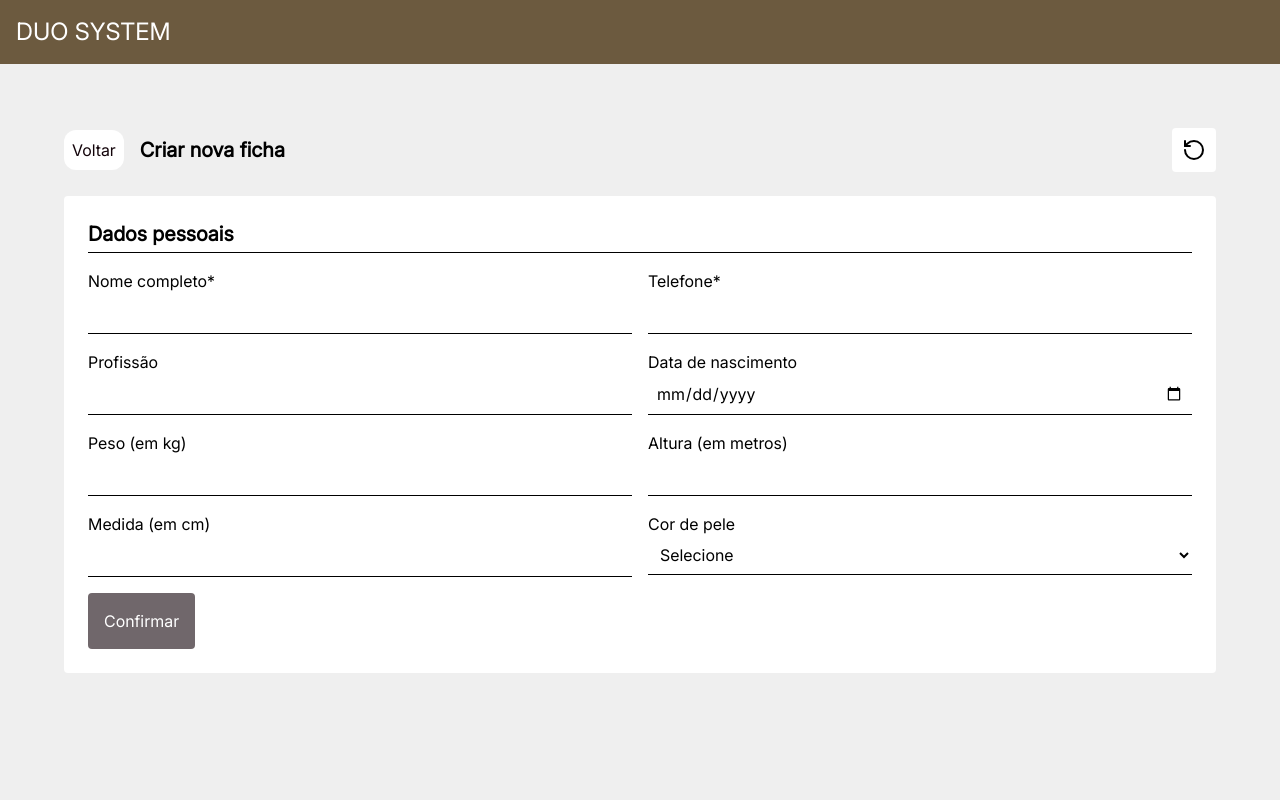
After one commit to enzogran01/duo-system, a Node server app: template frontend/pages/ficha/new.ejs in a window 1280 px wide. The commit adds this page. Run offline with Node 20, Linux system fonts and the light colour scheme; the template is opened without the code that fills it, so the values that code supplies are empty; some libraries are stand-ins or nearby versions.

Commit message:
:sparkles: feat: create ficha page

```diff
--- a/backend/src/routes/routes.js
+++ b/backend/src/routes/routes.js
@@ -22,7 +22,8 @@ route.get('/logout', loginRequired, logoutController.index);
 
 // rotas de ficha
 route.post('/ficha', loginRequired, fichaController.register);
-// route.get('/ficha/new', loginRequired, fichaController.new);
+route.get('/ficha/new', loginRequired, fichaController.getNew);
+route.post('/ficha/new', loginRequired, fichaController.new);
 route.get('/ficha/:id', loginRequired, fichaController.get);
 route.get('/ficha/delete/:id', loginRequired, fichaController.delete);
 route.post('/ficha/edit/:id', loginRequired, fichaController.update);
--- a/frontend/pages/dashboard/dashboard.ejs
+++ b/frontend/pages/dashboard/dashboard.ejs
@@ -1,7 +1,7 @@
 <%- include('../includes/head') %>
 
     <main class="w-full h-full flex flex-col md:flex-row pt-15 md:pt-16">
-        <nav class="w-full h-16 flex justify-evenly md:w-[20%] md:h-full md:flex-col md:justify-start bg-white" data-aos="fade-right" data-aos-offset="10" data-aos-delay="200" data-aos-duration="1000">
+        <nav class="w-full h-16 flex justify-evenly md:w-[20%] md:h-screen md:flex-col md:justify-start bg-white" data-aos="fade-right" data-aos-offset="10" data-aos-delay="200" data-aos-duration="1000">
             <button id="fichasSectionBtn" class="flex py-2 sm:py-0 items-center outline-none justify-start w-full md:min-h-15 cursor-pointer hover:bg-black/10 transition-all duration-200">
                 <svg xmlns="http://www.w3.org/2000/svg" class="ml-6 mr-4" width="32" height="32" viewBox="0 0 24 24" fill="none"><path d="M20 8.25V18c0 3-1.79 4-4 4H8c-2.21 0-4-1-4-4V8.25c0-3.25 1.79-4 4-4 0 .62.25 1.18.66 1.59.41.41.97.66 1.59.66h3.5C14.99 6.5 16 5.49 16 4.25c2.21 0 4 .75 4 4Z" stroke="#000000" stroke-width="1.5" stroke-linecap="round" stroke-linejoin="round"></path><path d="M16 4.25c0 1.24-1.01 2.25-2.25 2.25h-3.5c-.62 0-1.18-.25-1.59-.66C8.25 5.43 8 4.87 8 4.25 8 3.01 9.01 2 10.25 2h3.5c.62 0 1.18.25 1.59.66.41.41.66.97.66 1.59ZM8 13h4M8 17h8" stroke="#000000" stroke-width="1.5" stroke-linecap="round" stroke-linejoin="round"></path></svg>
                 <p class="text-action cursor-pointer text-left">Fichas</p>
@@ -22,7 +22,7 @@
                     placeholder="Buscar por nome, telefone ou profissão"
                     class="w-full lg:w-[60%] mb-2 sm:mb-0 bg-white px-4 py-2 rounded-lg transition-all focus:outline-none focus:ring-1 focus:ring-action"
                 />
-                <a href="#" class="text-white w-full sm:w-auto bg-action rounded-sm py-2 px-3 sm:py-4 sm:px-6 border cursor-pointer transition-all hover:-translate-y-1">Adicionar ficha</a>
+                <a href="/ficha/new" class="text-white w-full sm:w-auto bg-action rounded-sm py-2 px-3 sm:py-4 sm:px-6 border cursor-pointer transition-all hover:-translate-y-1">Adicionar ficha</a>
             </div>
 
             <section class="grid grid-cols-1 gap-1 sm:grid-cols-4 sm:gap-4">
--- /dev/null
+++ b/frontend/pages/ficha/new.ejs
@@ -0,0 +1,76 @@
+<%- include('../includes/head') %>
+
+    <main class="w-full h-full flex flex-col md:flex-row pt-15 md:pt-16">
+        <section class="w-full p-6 md:p-16" data-aos="fade-right" data-aos-offset="10" data-aos-delay="10000" data-aos-duration="1000">
+            <div class="w-full flex flex-col md:flex-row items-center justify-between md:mb-6">
+                <div class="flex flex-col w-full md:w-auto md:flex-row items-start md:items-center gap-2 md:gap-4">
+                    <a href="/" class="text-action bg-white rounded-xl p-2 w-fit transition-all hover:-translate-y-0.5">Voltar</a>
+                    <h1 class="text-xl text-center font-bold mb-4 md:mb-2 lg:mb-0">Criar nova ficha</h1>
+                </div>
+
+                <div class="flex p-2.5 bg-white rounded gap-8 mb-4 md:mb-0">
+                    <!-- atendimentos -->
+                    <button id="resetInputsBtn" data-tippy-content="Limpar campos" class="cursor-pointer transition-all hover:-translate-y-0.5">
+                        <svg xmlns="http://www.w3.org/2000/svg" width="24" height="24" viewBox="0 0 24 24" fill="none" stroke="currentColor" stroke-width="2" stroke-linecap="round" stroke-linejoin="round" class="lucide lucide-rotate-ccw-icon lucide-rotate-ccw"><path d="M3 12a9 9 0 1 0 9-9 9.75 9.75 0 0 0-6.74 2.74L3 8"/><path d="M3 3v5h5"/></svg>
+                    </button>
+                </div>
+            </div>
+
+            <div class="w-full bg-white rounded p-6">
+                <h2 class="font-bold text-xl border-b pb-1 mb-4">Dados pessoais</h2>
+
+                <form method="POST" action="/ficha/new" class="grid grid-cols-1 md:grid-cols-2 gap-4">
+                    <div class="form-item flex flex-col">
+                        <label for="nome">Nome completo*</label>
+                        <input type="text" id="nome" name="nome" value="" class="create-input p-2 rounded-t border-b transition-all focus:outline-none focus:bg-neutral" required>
+                    </div>
+
+                    <div class="form-item flex flex-col">
+                        <label for="telefone">Telefone*</label>
+                        <input type="tel" id="telefone" name="telefone" maxlength="11" class="create-input p-2 rounded-t border-b transition-all focus:outline-none focus:bg-neutral" required>
+                    </div>
+
+                    <div class="form-item flex flex-col">
+                        <label for="profissao">Profissão</label>
+                        <input type="text" id="profissao" name="profissao" value="" class="create-input p-2 rounded-t border-b transition-all focus:outline-none focus:bg-neutral" >
+                    </div>
+
+                    <div class="form-item flex flex-col">
+                        <label for="data_nascimento">Data de nascimento</label>
+                        <input type="date" id="data_nascimento" name="data_nascimento" value="" class="create-input p-2 rounded-t border-b transition-all focus:outline-none focus:bg-neutral" >
+                    </div>
+
+                    <div class="form-item flex flex-col">
+                        <label for="peso">Peso (em kg)</label>
+                        <input type="number" id="peso" name="peso" value="" class="create-input p-2 rounded-t border-b transition-all focus:outline-none focus:bg-neutral" >
+                    </div>
+
+                    <div class="form-item flex flex-col">
+                        <label for="altura">Altura (em metros)</label>
+                        <input type="number" id="altura" name="altura" value="" class="create-input p-2 rounded-t border-b transition-all focus:outline-none focus:bg-neutral" >
+                    </div>
+
+                    <div class="form-item flex flex-col">
+                        <label for="medida">Medida (em cm)</label>
+                        <input type="number" id="medida" name="medida" value="" class="create-input p-2 rounded-t border-b transition-all focus:outline-none focus:bg-neutral" >
+                    </div>
+
+                    <div class="form-item flex flex-col">
+                        <label for="pele">Cor de pele</label>
+                        <select name="pele" id="pele" class="create-input p-2 rounded-t border-b transition-all focus:outline-none focus:bg-neutral">
+                            <option value="" disabled selected>Selecione</option>
+                            <option value="branca">Branca</option>
+                            <option value="preta">Preta</option>
+                            <option value="parda">Parda</option>
+                            <option value="amarela">Amarela</option>
+                            <option value="indigena">Vermelha</option>
+                        </select>
+                    </div>
+
+                    <button id="submitEditButton" class="bg-action text-white rounded p-4 cursor-pointer transition-all w-full md:w-fit hover:-translate-y-0.5 disabled:bg-action/60 disabled:cursor-auto disabled:hover:translate-y-0" type="submit" disabled>Confirmar</button>
+                </form>
+            </div>
+        </section>
+    </main>
+
+<%- include('../includes/footer') %>
--- a/frontend/pages/includes/footer.ejs
+++ b/frontend/pages/includes/footer.ejs
@@ -5,5 +5,6 @@
         <script src="/scripts/<%= script %>"></script>
     <% } %>
     <script src="../../scripts/vendor/aos.js"></script>
+    <script src="../../scripts/vendor/tippyConfig.js"></script>
 </body>
 </html>
--- /dev/null
+++ b/frontend/scripts/vendor/tippyConfig.js
@@ -0,0 +1,7 @@
+// ===== TIPPY CONFIG =====
+tippy('[data-tippy-content]', {
+        placement: 'top',
+        arrow: true,
+        delay: [100, 0],
+        followCursor: true
+});
```
Also changed, not shown: backend/src/controllers/fichaController.js (+19 -0 lines), frontend/scripts/ficha.js (+0 -8 lines), frontend/scripts/newFicha.js (added, +28 -0 lines), frontend/styles/vendor/output.css.
